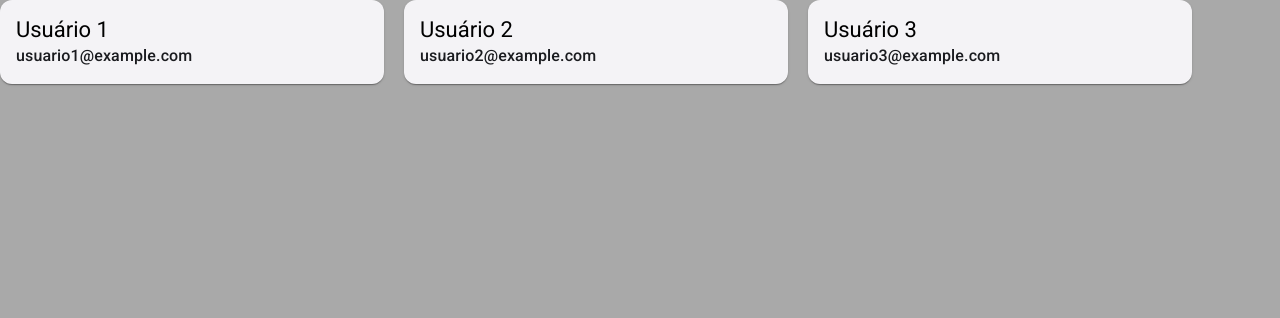
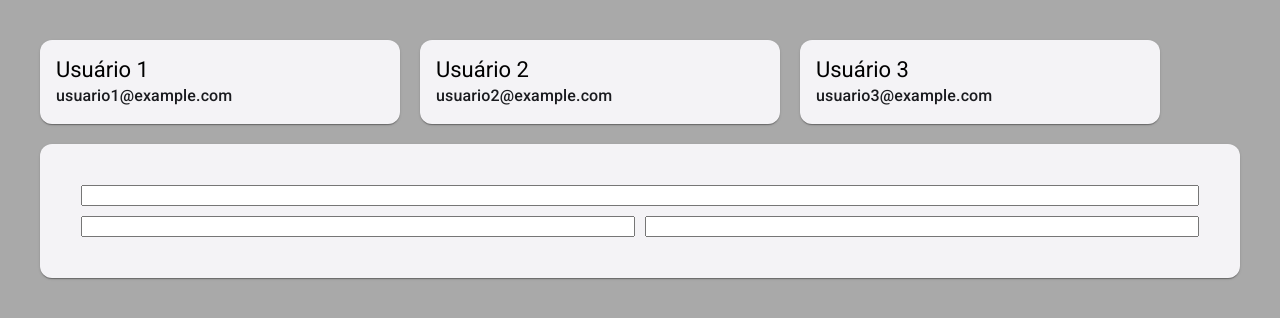
Before and after one commit to fsousa1987/projeto-cadastro-usuarios, an Angular app: page / in a window 1280 px wide. Shown: the top 318 px of the page. Built offline with nearby package versions, Linux system fonts and the light colour scheme.

Commit message:
Criação do Componente UserFormComponent

```diff
--- a/src/app/app.component.html
+++ b/src/app/app.component.html
@@ -1,4 +1,8 @@
-<app-users-card-list
-  [usersList]="usersList"
-  (onUserSelected)="onUserSelected($event)"
-></app-users-card-list>
+<div style="margin-bottom: 20px;">
+  <app-users-card-list
+    [usersList]="usersList"
+    (onUserSelected)="onUserSelected($event)"
+  ></app-users-card-list>
+</div>
+
+<app-user-form></app-user-form>
--- /dev/null
+++ b/src/app/components/user-form/user-form.component.html
@@ -0,0 +1,19 @@
+<mat-card>
+  <mat-card-content>
+    <form class="user-form">
+      <div class="user-form__row">
+        <div class="user-form__item user-form__item-100">
+          <input style="width: 100%;">
+        </div>
+      </div>
+      <div class="user-form__row">
+        <div class="user-form__item user-form__item-50">
+          <input style="width: 100%;">
+        </div>
+        <div class="user-form__item user-form__item-50">
+          <input style="width: 100%;">
+        </div>
+      </div>
+    </form>
+  </mat-card-content>
+</mat-card>
--- /dev/null
+++ b/src/app/components/user-form/user-form.component.scss
@@ -0,0 +1,21 @@
+.user-form {
+  height: 100%;
+  padding: 20px;
+
+  &__row {
+    width: 100%;
+    display: flex;
+  }
+
+  &__item {
+    padding: 5px;
+  }
+
+  &__item-50 {
+    width: 50%;
+  }
+
+  &__item-100 {
+    width: 100%;
+  }
+}
--- a/src/styles.scss
+++ b/src/styles.scss
@@ -2,6 +2,7 @@
 
 html, body {
   height: 100%;
+  padding: 20px;
 }
 
 body {
```
Also changed, not shown: src/app/components/components.module.ts (+5 -2 lines), src/app/components/user-form/user-form.component.ts (added, +12 -0 lines).
